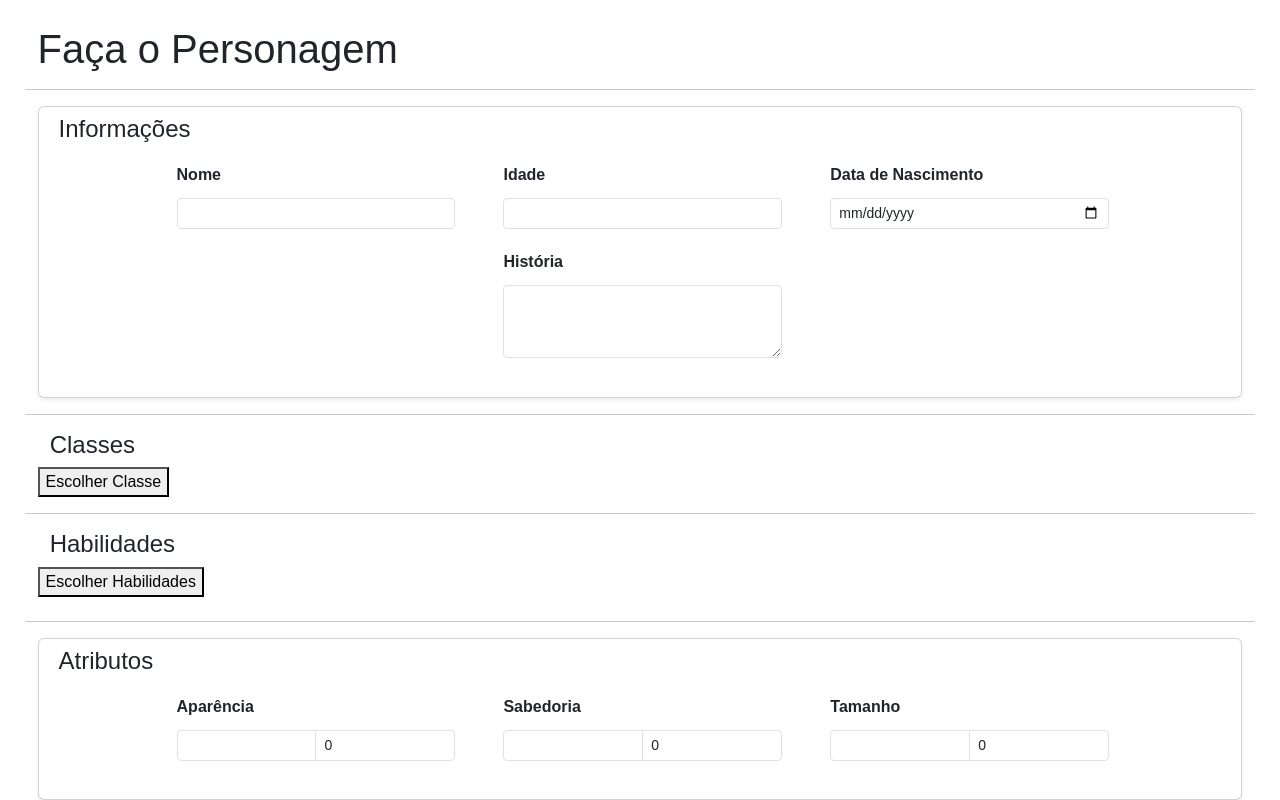
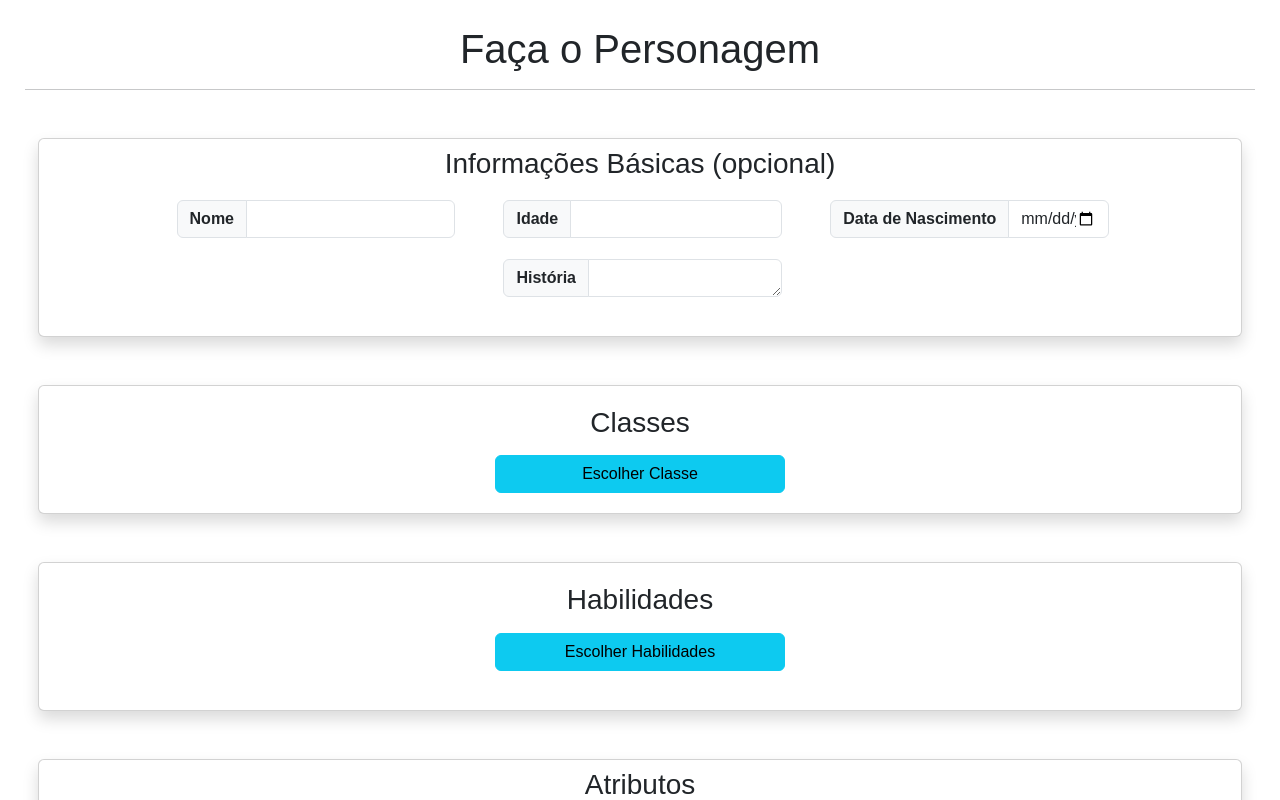
Before and after one commit to brasilicioh/ACC, a React (Vite) app in the folder site/: page / in a window 1280 px wide. Both pictures are taken after a click on the button "Criar Personagem". Shown: the top 800 px of the page. Built offline with nearby package versions, Linux system fonts and the light colour scheme.

Commit message:
estilzando inputs e cards com bootstrap

```diff
--- a/site/src/Entradas.jsx
+++ b/site/src/Entradas.jsx
@@ -11,18 +11,21 @@ function useOverflowBlock(isActive) {
 
 function EntradaInputs({ name, label, value, setValue, valueBuff, setValueBuff, settarValores, type = "number" }) {
   return (
-    <div className="col-12 col-md-3 mb-3">
-      <label htmlFor={name} className="form-label fw-bold">{label}</label>
-      <div className="input-group input-group-sm">
+    <div className="col-5 col-md-3 mb-3">
+      <div className="input-group">
+        <label className="input-group-text m-0 fw-bold">{label}</label>
         {name == "historia" ? (
           <textarea
             className="form-control" name={name}
             onChange={(e) => settarValores(e, setValue)}
-            value={value} rows={3}
+            value={value} rows={1}
           />
         ) : name == "sorte" ? (
           <>
-            <p>{value}</p><button onClick={setValue}>3d4+2</button>
+            <button className="btn btn-secondary" onClick={setValue}>3d4+2</button>
+            {value == "" ? null : (
+              <span className="input-group-text m-0">{value}</span>
+            )}
           </>
         ) : (
           <input
@@ -45,8 +48,8 @@ function EntradaInputs({ name, label, value, setValue, valueBuff, setValueBuff,
 
 export function BasicInformation({ info, setInfo, settarValores }) {
   return (
-    <div className="card p-2 shadow-sm">
-      <h4 className="mb-3">Informações</h4>
+    <div className="card p-2 shadow my-5">
+      <h3 className="mb-3 text-center">Informações Básicas (opcional)</h3>
       <div className="row justify-content-center">
         <EntradaInputs
           name={"nome"}
@@ -90,10 +93,10 @@ export function Classe({ classe, setClasse, especialidades, setEspecialidade })
   useOverflowBlock(showClasse || showEspecialidade);
 
   return (
-    <>
-      <div id="classes">
-        <h4>Classes</h4>
-        <button onClick={() => setShowClasse(true)}>Escolher Classe</button>
+    <div className="card p-2 shadow my-5">
+      <div className="text-center" id="classes">
+        <h3 className="mb-3 text-center">Classes</h3>
+        <button onClick={() => setShowClasse(true)} className="btn btn-info w-25">Escolher Classe</button>
         {showClasse ? (
           <div className="popUp">
             <div className="container">
@@ -114,9 +117,9 @@ export function Classe({ classe, setClasse, especialidades, setEspecialidade })
             </div>
           </div>
         ) : classe == "" ? null : (
-          <div className="row g-0 cardAdd">
-            <div className="col" key={classe}>
-              <small className="d-block p-2 border rounded h-100">
+          <div className="row mt-2 justify-content-center">
+            <div className="col-12" key={classe}>
+              <small className="d-block p-2 border rounded">
                 <h4>{classe}</h4>
                 <p className="quebraLinha">{buffs["classes"][classe]}</p>
               </small>
@@ -125,15 +128,15 @@ export function Classe({ classe, setClasse, especialidades, setEspecialidade })
         )}
       </div>
       {classe === "" || classe === "Sem Classe" || showClasse ? null : (
-        <div id="especialidades">
-          <h4>Especialidades</h4>
-          <button onClick={() => setShowEspecialidade(true)}>Escolher Especialidade</button>
+        <div className="text-center" id="especialidades">
+          <h3 className="mb-3 text-center">Especialidades da Classe {classe}</h3>
+          <button onClick={() => setShowEspecialidade(true)} className="btn btn-info w-25">Escolher Especialidades de {classe}</button>
           {showEspecialidade ? (
             <div className="popUp">
               <div className="container">
                 <div className="sticky-top d-flex justify-content-between align-items-center">
                   {especialidades.length > 0 ? (
-                    <h4>Habilidades escolhidas: {especialidades.join(", ")}</h4>
+                    <h4>Especialidades escolhidas: {especialidades.join(", ")}</h4>
                   ) : (
                     <h4>Nenhuma Especialidade Escolhida</h4>
                   )}
@@ -148,9 +151,9 @@ export function Classe({ classe, setClasse, especialidades, setEspecialidade })
               </div>
             </div>
           ) : (
-            <div className="row g-0 mt-2 cardAdd">
+            <div className="row g-0 mt-2">
               {especialidades.map((key) => (
-                <div className="col" key={key}>
+                <div className="col-6 col-sm-4 col-md-3 mx-auto" key={key}>
                   <small className="d-block p-2 border rounded h-100">
                     <h4>{key}</h4>
                     <p>{buffs["especialidades"][classe][key]}</p>
@@ -161,7 +164,7 @@ export function Classe({ classe, setClasse, especialidades, setEspecialidade })
           )}
         </div>
       )}
-    </>
+    </div>
   );
 }
 
@@ -171,9 +174,10 @@ export function Habilidade({ habilidades, setHabilidade }) {
   useOverflowBlock(showHabilidade);
 
   return (
-    <div id="habilidade">
-      <h4>Habilidades</h4>
-      <button onClick={() => setShowHabilidade(true)}>Escolher Habilidades</button>
+    <div className="card p-2 shadow my-5">
+      <div className="text-center" id="habilidade">
+        <h3 className="mb-3 text-center">Habilidades</h3>
+        <button onClick={() => setShowHabilidade(true)} className="btn btn-info w-25">Escolher Habilidades</button>
         {showHabilidade ? (
           <div className="popUp">
             <div className="container">
@@ -193,9 +197,9 @@ export function Habilidade({ habilidades, setHabilidade }) {
             </div>
           </div>
         ) : (
-        <div className="row g-0 mt-2 cardAdd">
+          <div className="row g-0 mt-2">
             {habilidades.map((key) => (
-            <div className="col" key={key}>
+              <div className="col-6 col-sm-4 col-md-3 mx-auto" key={key}>
                 <small className="d-block p-2 border rounded h-100">
                   <h4>{key}</h4>
                   <p>{buffs["habilidades"][key]}</p>
@@ -205,13 +209,14 @@ export function Habilidade({ habilidades, setHabilidade }) {
           </div>
         )}
       </div>
+    </div>
   );
 }
 
 export function Atributos({ atributos, setAtributos, buffs, setBuffs, settarValores }) {
   return (
-    <div className="card p-2 shadow-sm">
-      <h4 className="mb-3">Atributos</h4>
+    <div className="card p-2 shadow my-5">
+      <h3 className="mb-3 text-center">Atributos</h3>
       <div className="row justify-content-center">
         <EntradaInputs
           name="aparencia"
@@ -250,8 +255,8 @@ export function Atributos({ atributos, setAtributos, buffs, setBuffs, settarValo
 
 export function Pericias({ pericias, setPericias, buffs, setBuffs, settarValores, definirSorte }) {
   return (
-    <div className="card p-2 shadow-sm">
-      <h4 className="mb-3">Perícias</h4>
+    <div className="card p-2 shadow my-5">
+      <h3 className="mb-3 text-center">Perícias</h3>
       <div className="row justify-content-center">
         <EntradaInputs
           name="destreza"
--- a/site/src/MainPage.jsx
+++ b/site/src/MainPage.jsx
@@ -97,26 +97,25 @@ function CriarCharacter() {
     <>
       {!concluido ? (
         <>
-          <h1>Faça o Personagem</h1>
+        <div className="sticky-top bg-white mx-auto">
+          <h1 className="text-center">Faça o Personagem</h1>
           <hr />
+        </div>
           <BasicInformation
             info={info}
             setInfo={setInfo}
             settarValores={settarValores}
           />
-          <hr />
           <Classe
             classe={classe}
             setClasse={setClasse}
             especialidades={especialidades}
             setEspecialidade={setEspecialidade}
           />
-          <hr />
           <Habilidade
             habilidades={habilidades}
             setHabilidade={setHabilidade}
           />
-          <hr />
           <Atributos
             atributos={atributos}
             setAtributos={setAtributos}
@@ -124,7 +123,6 @@ function CriarCharacter() {
             setBuffs={setBuffs}
             settarValores={settarValores}
           />
-          <hr />
           <Pericias
             pericias={pericias}
             setPericias={setPericias}
@@ -133,9 +131,9 @@ function CriarCharacter() {
             settarValores={settarValores}
             definirSorte={definirSorte}
           />
-          <br />
-          <br />
-          <button onClick={() => handleConcluir()}>Concluir</button>
+          <div className="text-center">
+            <button className="btn btn-dark w-75 my-5" onClick={() => handleConcluir()}>Concluir</button>
+          </div>
         </>
       ) : (
         <>
--- a/site/src/Style.css
+++ b/site/src/Style.css
@@ -14,18 +14,9 @@
     &:hover {
         background-color: rgb(0, 120, 140);
     }
-
-    &:active {
-        background-color: rgb(0, 219, 248) !important;
-    }
 }
 
 #habilidade, #classes, #especialidades {
-    .cardAdd {
-        display: flex;
-        flex-flow: row wrap;
-    }
-
     .popUp {
         position: fixed;
         top: 0;
```
Lines whose indentation alone changed are shown as unchanged.
